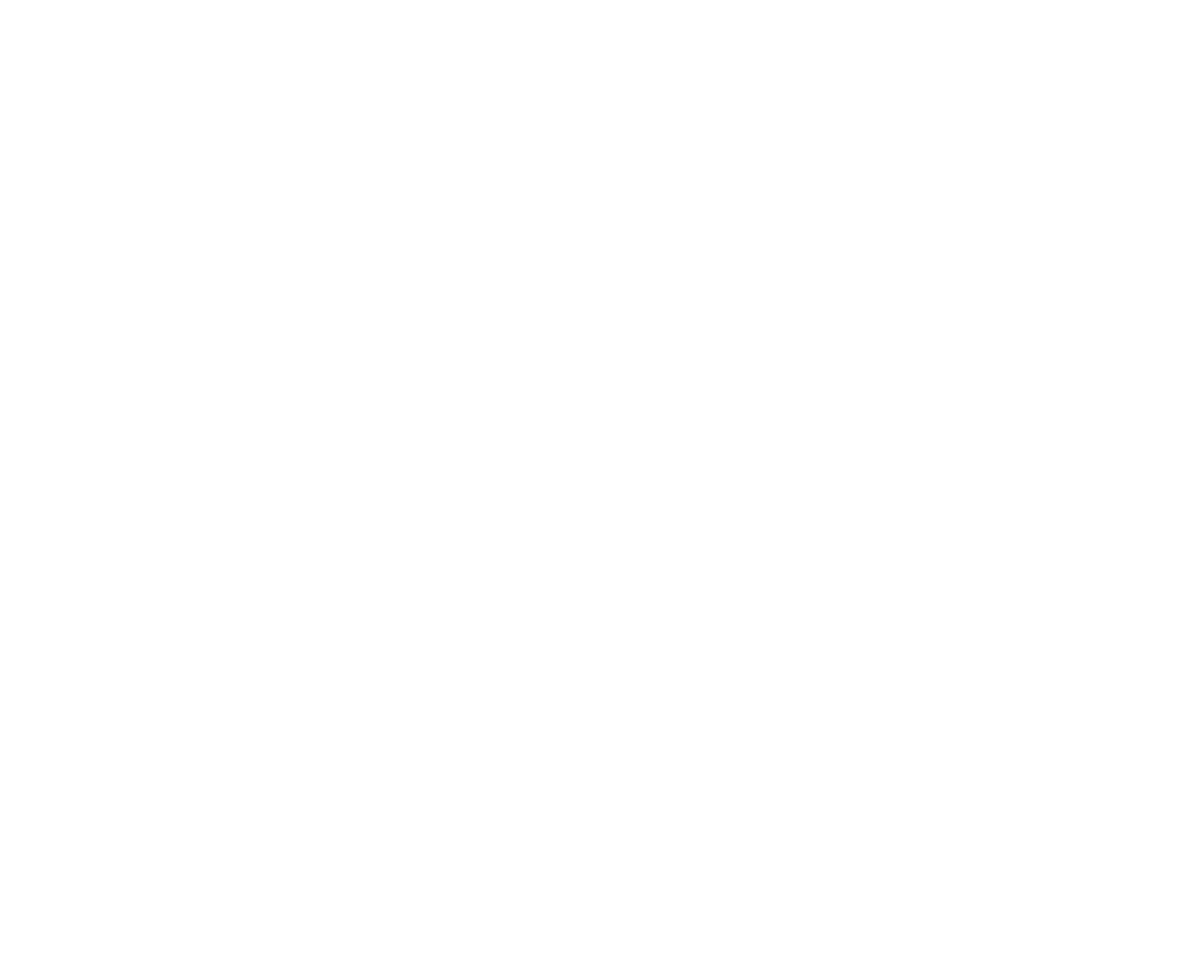
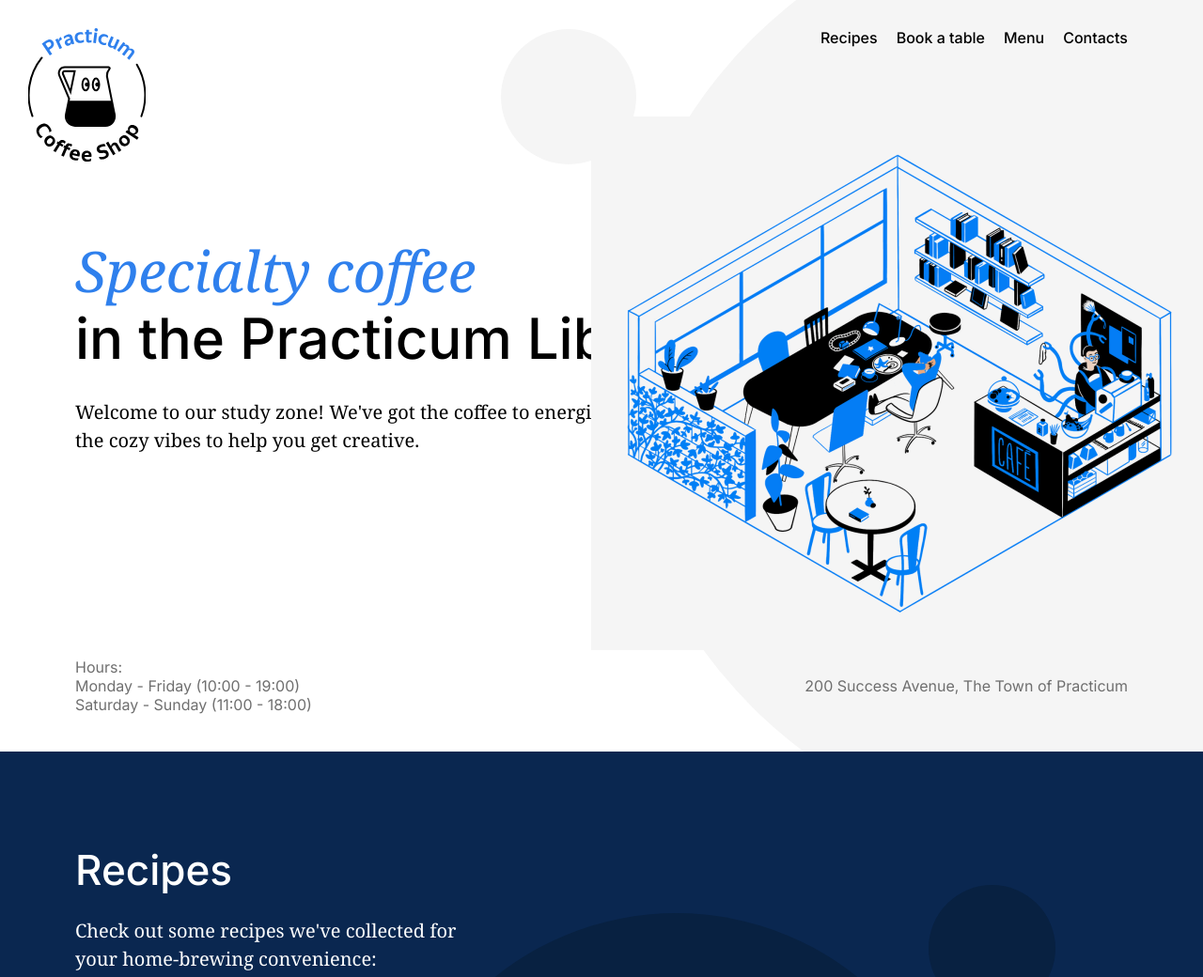
Before and after one commit to briakgodfrey/se_project_coffeeshop_complete, a plain HTML site: page index.html in a window 1280 px wide. Shown: the top 1040 px of the page at 94% size. Before the commit the page ends 800 px from the top, so only its background shows below. Drawn offline with Linux system fonts and the light colour scheme.

Commit message:
Added header and recipe block

```diff
--- a/index.html
+++ b/index.html
@@ -21,16 +21,85 @@
 <body>
   <div class="page">
     <header class="header">
+      <nav class="nav">
+        <img
+          src="./images/logo_coffee_shop.svg"
+          alt="Practicum Coffee Shop Logo"
+          class="logo"
+        />
+        <ul class="nav__links">
+          <li><a href="#recipes" class="nav__link">Recipes</a></li>
+
+          <li><a href="#booking" class="nav__link">Book a table</a></li>
+
+          <li><a href="#menu" class="nav__link">Menu</a></li>
+
+          <li><a href="#contacts" class="nav__link">Contacts</a></li>
+        </ul>
+      </nav>
+      <h1 class="header__title">
+        <span class="header__span-accent">Specialty coffee</span>in the
+        Practicum Library
+      </h1>
+      <p class="header__description">
+        Welcome to our study zone! We've got the coffee to energize you and
+        the cozy vibes to help you get creative.
+      </p>
+      <img
+        src="./images/inside_coffee_shop.png"
+        alt="Illustration 'Inside the coffee shop'"
+        class="header__image"
+      />
+      <div class="header__footer">
+        <div class="header__hours">
+          <p class="header__paragraph">Hours:</p>
+          <p class="header__paragraph">Monday - Friday (10:00 - 19:00)</p>
+          <p class="header__paragraph">Saturday - Sunday (11:00 - 18:00)</p>
+        </div>
+        <p class="header__paragraph">
+          200 Success Avenue, The Town of Practicum
+        </p>
+      </div>
 
     </header>
     <main class="content">
-      <section class="recipes"></section>
+      <section class="recipes">
+        <section id="recipes" class="recipes">
+          <h2 class="recipes__title">Recipes</h2>
+          <p class="recipes__subtitle">
+            Check out some recipes we've collected for your home-brewing
+            convenience:
+          </p>
+          <div class="recipes__videos">
+            <div class="recipes__video">
+              <iframe
+                class="recipes__iframe"
+                id="ytplayer1"
+                src="https://www.youtube.com/embed/j6VlT_jUVPc"
+              ></iframe>
+              <p class="recipes__video-caption">
+                <span>Aeropress recipe</span><span>~5 min</span>
+              </p>
+            </div>
+            <div class="recipes__video">
+              <iframe
+                class="recipes__iframe"
+                id="ytplayer2"
+                src="https://www.youtube.com/embed/st571DYYTR8"
+              ></iframe>
+              <p class="recipes__video-caption">
+                <span>French press recipe</span><span>~15 min</span>
+              </p>
+            </div>
+          </div>
+        </section>
+      </section>
 
-      <section class="reservation"></section>
+      <section id="booking" class="reservation"></section>
 
 
-      <section class="menu"></section>
-      <section class="about"></section>
+      <section id="menu" class="menu"></section>
+      <section id="contacts" class="about"></section>
 
     </main>
 
--- a/pages/index.css
+++ b/pages/index.css
@@ -1,11 +1,167 @@
 .page {
   min-width: 1100px;
   max-width: 1600px;
+  margin: 0 auto;
+  font-family: "Inter", Arial, sans-serif;
   font-size: 16px;
+  color: #000000;
   line-height: 20px;
-  margin-right: auto;
-  margin-left: auto;
+}
+.header {
+  height: 100vh;
+  min-height: 720px;
+  max-height: 800px;
+  position: relative;
+  background-color: #ffffff;
+  background-image: url(../images/background_header.svg);
+  background-size: cover;
+}
+
+.header__title {
+  margin-top: 80px;
+  margin-left: 80px;
+  margin-bottom: 0px;
+  max-width: 729px;
+  font-family: "Inter", Arial, sans-serif;
+  font-style: normal;
+  font-weight: 500;
+  font-size: 60px;
+  line-height: 72px;
+}
+
+.header__span-accent {
+  display: block;
+  color: #2f80ed;
+  font-family: "Noto Serif", "Times New Roman", serif;
+  font-style: italic;
+  font-weight: normal;
+  font-size: 60px;
+  line-height: 72px;
+  color: #2f80ed;
+}
+
+.header__description {
+  margin-top: 28px;
+  margin-left: 80px;
+  margin-bottom: 0;
+  font-family: "Noto Serif", "Times New Roman", serif;
+  font-style: normal;
+  font-weight: normal;
+  font-size: 20px;
+  line-height: 30px;
+  max-width: 683px;
+}
+
+.header__image {
+  position: absolute;
+  top: 124px;
+  right: 5px;
+  width: 646px;
+  max-height: 568px;
+}
+
+.header__footer {
+  position: absolute;
+  bottom: 40px;
+  width: 100%;
+  display: flex;
+  align-items: center;
+  padding: 0 80px;
+  justify-content: space-between;
+  box-sizing: border-box;
+  color: #6f6f6f;
+}
+
+.header__paragraph {
   margin-bottom: 0;
   margin-top: 0;
+}
+.logo {
+  width: 125px;
+  height: 142px;
+}
+.nav {
+  display: flex;
+  justify-content: space-between;
+  padding-top: 30px;
+  padding-right: 80px;
+  padding-left: 30px;
+}
+.nav__links {
+  list-style-type: none;
+  display: flex;
+  margin: 0;
+  column-gap: 20px;
+  padding: 0px;
+  font-style: normal;
+  font-weight: 500;
+}
+
+.nav__link {
+  color: #000000;
+  text-decoration: none;
+  transition: color 0.3s linear;
+}
+
+.nav__link:hover {
+  color: #2f80ed;
+}
+
+.recipes {
+  position: relative;
+  background-color: #0a2750;
+  background-image: url(../images/background_recipes.svg);
+}
+
+.recipes__title {
+  max-width: 580px;
+  padding-top: 100px;
+  padding-left: 80px;
+  margin: 0;
   font-family: "Inter", Arial, sans-serif;
+  font-style: normal;
+  font-weight: 500;
+  font-size: 44px;
+  line-height: 52px;
+  color: #ffffff;
 }
+
+.recipes__subtitle {
+  max-width: 438px;
+  padding-top: 24px;
+  padding-left: 80px;
+  margin: 0;
+  font-family: "Noto Serif", "Times New Roman", serif;
+  font-style: normal;
+  font-weight: normal;
+  font-size: 20px;
+  line-height: 30px;
+  color: #ffffff;
+}
+
+.recipes__videos {
+  padding-top: 80px;
+  padding-bottom: 215px;
+  display: flex;
+  justify-content: center;
+  gap: 40px;
+}
+
+.recipes__iframe {
+  border: none;
+  width: 480px;
+  height: 273px;
+}
+
+.recipes__video-caption {
+  font-family: "Inter", Arial, sans-serif;
+  font-style: normal;
+  font-weight: 500;
+  font-size: 20px;
+  line-height: 30px;
+  color: #ffffff;
+  display: flex;
+  justify-content: space-between;
+  margin: 0 auto;
+  padding-top: 24px;
+}
```
